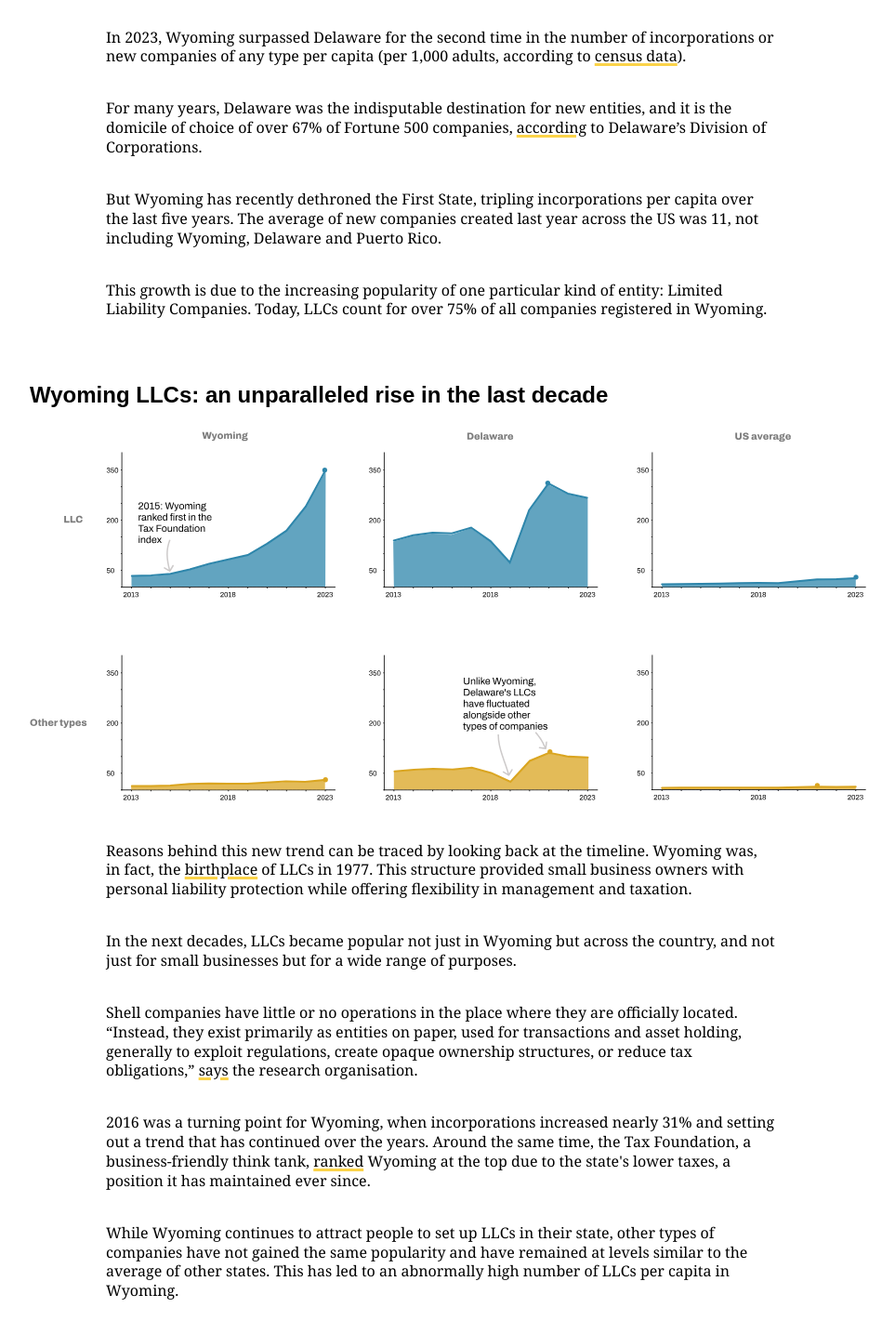
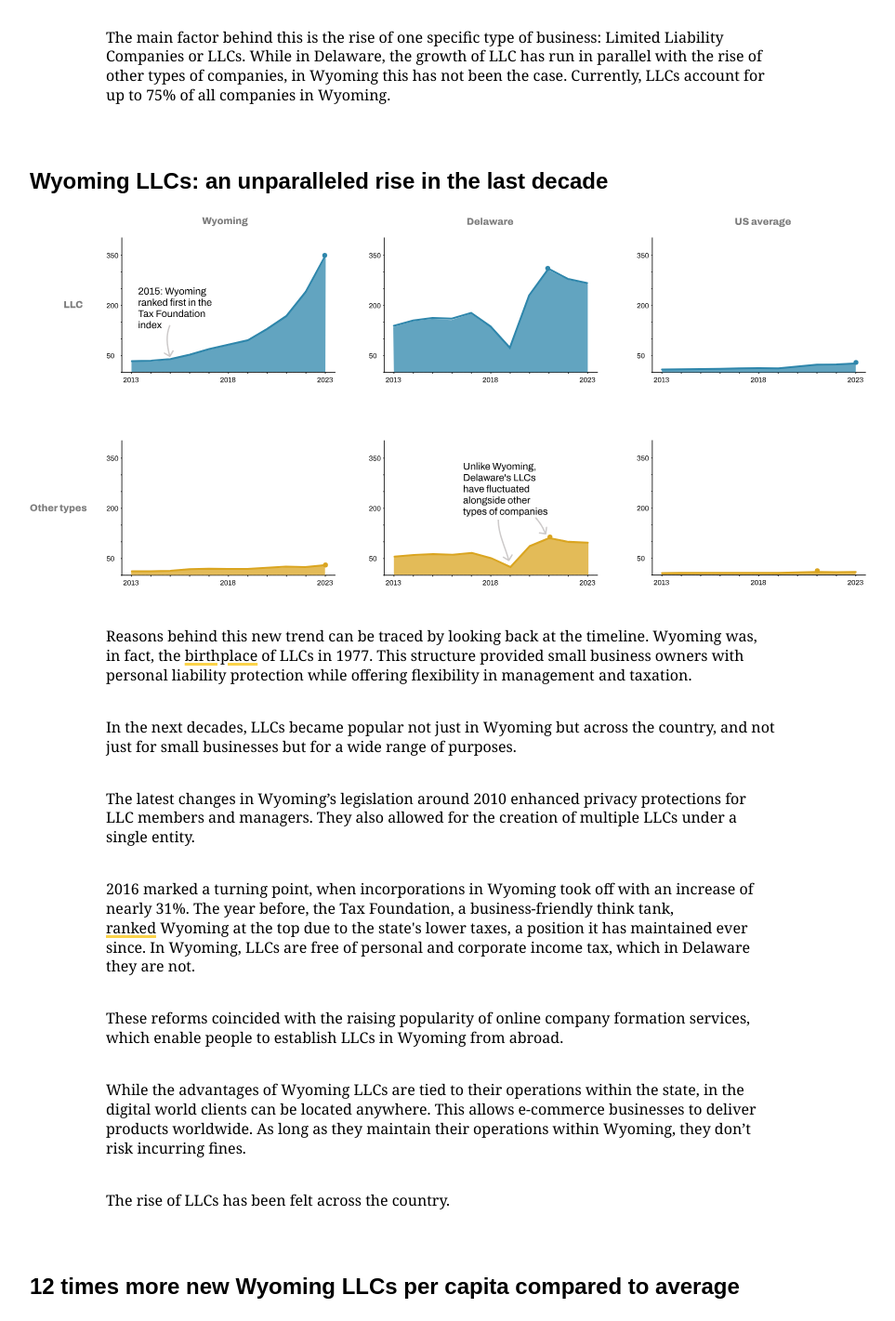
Before and after one commit to anaemepe/test-comms, a plain HTML site: page index.html in a window 1280 px wide. Shown: the part 1120-2541 px from the top of the page at 93% size, without its empty margins (158-1121 px from the left). Drawn offline with Linux system fonts and the light colour scheme; a script that the page names is missing.

Commit message:
Update index.html

```diff
--- a/index.html
+++ b/index.html
@@ -4,7 +4,7 @@
 <head>
     <meta charset="utf-8">
     <meta name="viewport" content="width=device-width, initial-scale=1">
-    <title>Wyoming-comms newsy</title>
+    <title>Wyoming-comms</title>
 
     <!-- Google fonts -->
     <link rel="preconnect" href="https://fonts.gstatic.com" crossorigin>
@@ -611,22 +611,8 @@
                 <path d="M596.293 385.293C595.902 385.683 595.902 386.317 596.293 386.707L602.657 393.071C603.047 393.462 603.681 393.462 604.071 393.071C604.462 392.681 604.462 392.047 604.071 391.657L598.414 386L604.071 380.343C604.462 379.953 604.462 379.319 604.071 378.929C603.681 378.538 603.047 378.538 602.657 378.929L596.293 385.293ZM744.421 355.185C716.45 375.03 676.952 385 597 385L597 387C677.048 387 717.078 377.036 745.579 356.816L744.421 355.185Z" fill="#CDCACA"/>
                 </svg>
         </div>
-        <p>In 2023, Wyoming surpassed Delaware for the second time in the number of incorporations or new companies of any type
-            per capita (per 1,000 adults, according to <a href="https://www.census.gov/library/visualizations/interactive/adult-and-under-the-age-of-18-populations-2020-census.html">
-            census data</a>).
-        </p>
-        <p>For many years, Delaware was the indisputable destination for new
-            entities, and it is the domicile of choice of over 67% of Fortune 500 companies,
-            <a href="https://corpfiles.delaware.gov/Annual-Reports/Division-of-Corporations-2023-Annual-Report.pdf">according</a>
-            to Delaware’s Division of Corporations.
-        </p>
-        <p>But Wyoming has recently dethroned the First State, tripling incorporations per capita over the last five years.
-            The average of new companies created last year across the US was 11, not including Wyoming, Delaware and Puerto Rico.
-        </p>
-        <p>This growth is due to the increasing popularity of one particular kind of entity: Limited Liability
-            Companies. Today, LLCs count for over 75% of all companies registered in Wyoming.
-        </p>
-
+        <p>The main factor behind this is the rise of one specific type of business: Limited Liability Companies or LLCs. While in Delaware, the growth of LLC has run in parallel with the rise of other types of companies, in Wyoming this has not been the case. Currently, LLCs account for up to 75% of all companies in Wyoming.
+        </p>
         <div class="svg-container">
             <h3>Wyoming LLCs: an unparalleled rise in the last decade</h3>
             <svg width="1189" height="531" viewBox="0 0 1189 531" fill="none" xmlns="http://www.w3.org/2000/svg">
@@ -1000,6 +986,7 @@
         </div>
 
 
+
         <p>
             Reasons behind this new trend can be traced by looking back at the timeline. Wyoming was, in fact, the
             <a href="https://sos.wyo.gov/Forms/WyoBiz/Wyoming_Limited_Liability_Company_Act_and_Close_LLC_Supplement.pdf">birthplace</a>
@@ -1011,20 +998,21 @@
             range of purposes.
         </p>
         <p>
-            Shell companies have little or no operations in the place where they are officially located. “Instead, they exist primarily
-            as entities on paper, used for transactions and asset holding, generally to exploit regulations, create opaque ownership
-            structures, or reduce tax obligations,” <a href="https://www.taxobservatory.eu/www-site/uploads/2023/12/Note_Shell_companies.pdf">says</a>
-             the research organisation.
-        </p>
-        <p>2016 was a turning point for Wyoming, when incorporations increased nearly 31% and setting out a trend that
-            has continued over the years.
-            Around the same time, the Tax Foundation, a business-friendly think tank, <a href="https://taxfoundation.org/research/all/state/2024-state-business-tax-climate-index/">ranked</a>  Wyoming at the top due to the state's lower
-            taxes, a position it has maintained ever since.
-        </p>
-        <p>While Wyoming continues to attract people to set up LLCs in their state, other types of companies have
-            not gained the same popularity and have remained at levels similar to the average of other states.
-            This has led to an abnormally high number of LLCs per capita in Wyoming.
-        </p>
+            The latest changes in Wyoming’s legislation around 2010 enhanced privacy protections for LLC members and managers. They also allowed for the creation of multiple LLCs under a single entity.
+        </p>
+        <p>
+            2016 marked a turning point, when incorporations in Wyoming took off with an increase of nearly 31%. The year before, the Tax Foundation, a business-friendly think tank, <a href="https://taxfoundation.org/research/all/state/2024-state-business-tax-climate-index/">ranked</a> Wyoming at the top due to the state's lower taxes, a position it has maintained ever since. In Wyoming, LLCs are free of personal and corporate income tax, which in Delaware they are not.
+        </p>
+        <p>
+            These reforms coincided with the raising popularity of online company formation services, which enable people to establish LLCs in Wyoming from abroad.
+        </p>
+        <p>
+            While the advantages of Wyoming LLCs are tied to their operations within the state, in the digital world clients can be located anywhere. This allows e-commerce businesses to deliver products worldwide. As long as they maintain their operations within Wyoming, they don’t risk incurring fines.
+        </p>
+        <p>
+            The rise of LLCs has been felt across the country.
+        </p>
+
 
         <div class="svg-container">
             <h3>12 times more new Wyoming LLCs per capita compared to average</h3>
```
